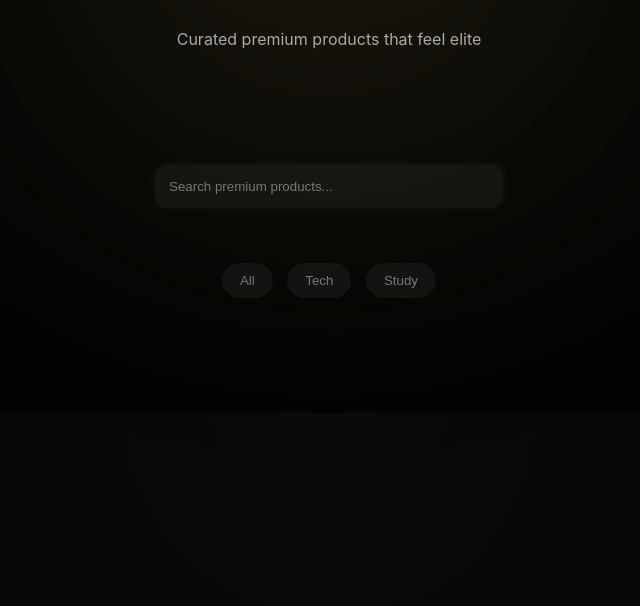
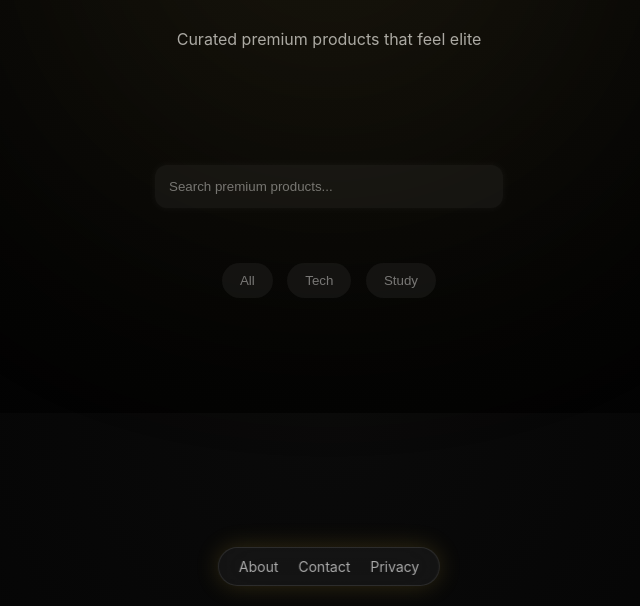
Before and after one commit to AyanMaity-tech/ayan-store-, a plain HTML site: page index.html in a window 1280 px wide. Shown: the part 194-800 px from the top of the page, without its empty margins (311-951 px from the left). Drawn offline with Linux system fonts and the light colour scheme; no server answers.

Commit message:
Update index.html

```diff
--- a/index.html
+++ b/index.html
@@ -29,7 +29,7 @@ body::before{
   filter:blur(150px);
   transform:translateX(-50%);
   opacity:0.15;
-  pointer-events: none; /* 🔥 IMPORTANT */
+  pointer-events: none;
 }
 
 /* 🔥 HERO */
@@ -116,7 +116,6 @@ body::before{
   overflow:hidden;
 }
 
-/* ✨ LIGHT SWEEP EFFECT */
 .card::before{
   content:"";
   position:absolute;
@@ -137,7 +136,6 @@ body::before{
   box-shadow:0 0 40px rgba(212,175,55,0.3);
 }
 
-/* IMAGE */
 .card img{
   width:100%;
   height:200px;
@@ -145,12 +143,10 @@ body::before{
   border-radius:12px;
 }
 
-/* TITLE */
 .card h3{
   margin:12px 0;
 }
 
-/* BUTTON */
 .card button{
   width:100%;
   margin-top:12px;
@@ -168,7 +164,6 @@ body::before{
   box-shadow:0 0 20px #d4af37;
 }
 
-/* REVIEW */
 .review-box{
   margin-top:10px;
   font-size:13px;
@@ -178,34 +173,66 @@ body::before{
 .cons{color:#f87171;}
 .verdict{color:#d4af37;}
 
+/* 💎 PREMIUM FOOTER NAV */
+.footer-nav{
+  position:fixed;
+  bottom:20px;
+  left:50%;
+  transform:translateX(-50%);
+  background:rgba(255,255,255,0.05);
+  backdrop-filter:blur(20px);
+  border:1px solid rgba(255,255,255,0.1);
+  border-radius:50px;
+  padding:10px 20px;
+  display:flex;
+  gap:20px;
+  box-shadow:0 0 25px rgba(212,175,55,0.2);
+  z-index:999;
+}
+
+.footer-nav a{
+  text-decoration:none;
+  color:#aaa;
+  font-size:14px;
+  transition:0.3s;
+}
+
+.footer-nav a:hover{
+  color:#d4af37;
+  text-shadow:0 0 10px #d4af37;
+}
+
 </style>
 
 </head>
 
 <body>
 
-<!-- 🔥 HERO -->
 <div class="hero">
   <h1>Luxury Picks</h1>
   <p>Curated premium products that feel elite</p>
 </div>
 
-<!-- 🔍 SEARCH -->
 <div class="search-box">
   <input id="search" placeholder="Search premium products...">
 </div>
 
-<!-- 🎯 FILTER -->
 <div class="chips">
   <button onclick="filterCategory('all',this)">All</button>
   <button onclick="filterCategory('tech',this)">Tech</button>
   <button onclick="filterCategory('study',this)">Study</button>
 </div>
 
-<!-- 🛒 PRODUCTS -->
 <div id="products"></div>
+
+<!-- 💎 FOOTER NAV -->
+<div class="footer-nav">
+  <a href="about.html">About</a>
+  <a href="contact.html">Contact</a>
+  <a href="privacy.html">Privacy</a>
+</div>
 
 <script type="module" src="main.js"></script>
 
 </body>
-</html>
+  </html>
```
